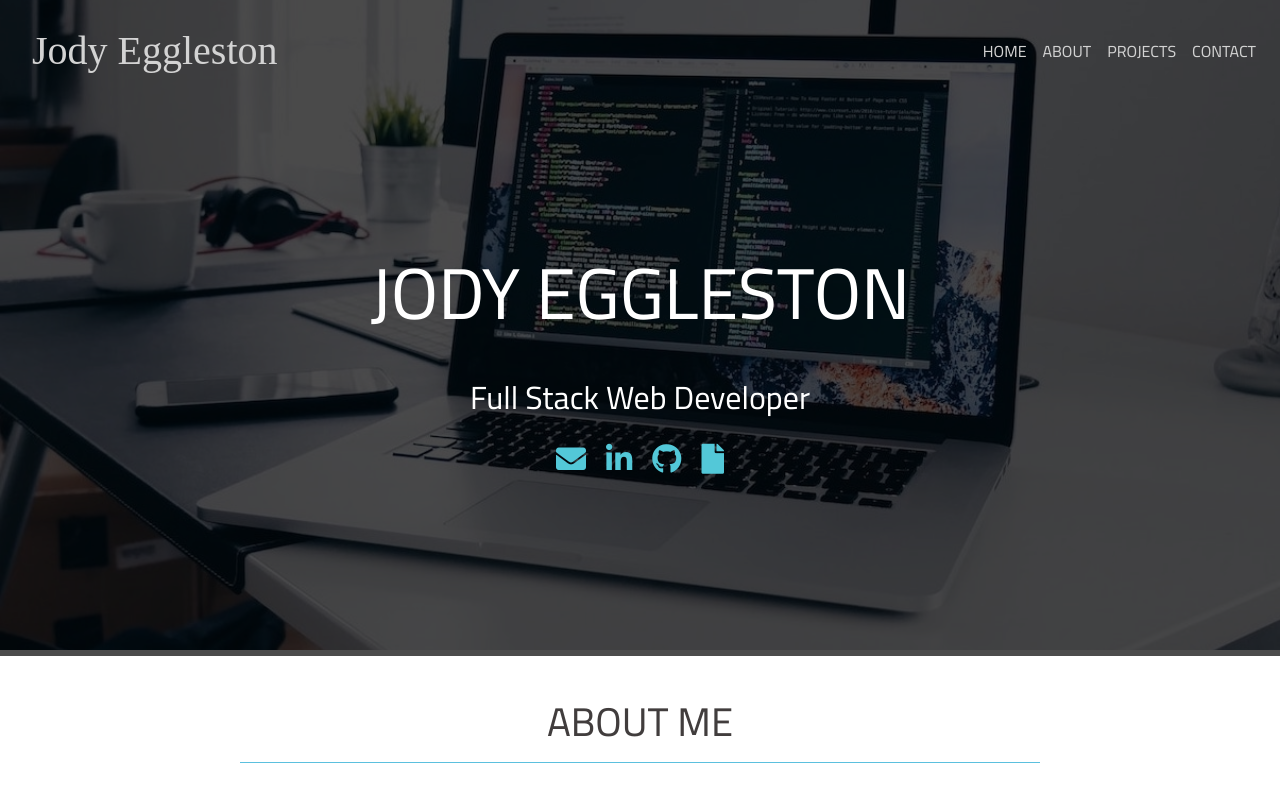
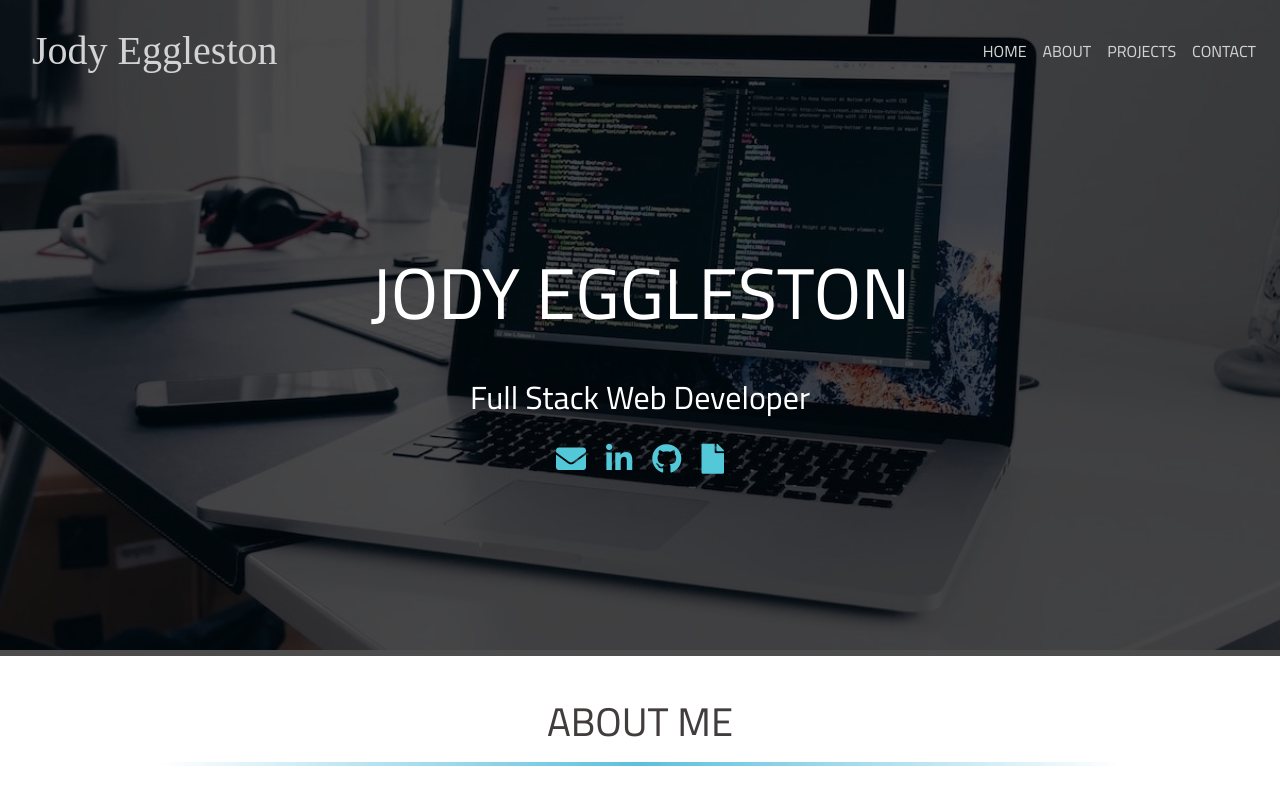
Before and after one commit to jmeggles/Portfolio, a React (Create React App) app: page / in a window 1280 px wide. Shown: the top 800 px of the page. Built offline with nearby package versions, Linux system fonts and the light colour scheme; a web font is replaced by a local one.

Commit message:
fixed home link in nav and css lines under each section title

```diff
--- a/src/components/About/style.css
+++ b/src/components/About/style.css
@@ -6,10 +6,11 @@
     /* line under the title for all sections in this app */
   content: ""; /* plain line */
   display: block;
-  width: 50rem; /* unit of typography equal to the root font-size. Meaning, 1rem is always equal to the font-size defined in <html> */
+  width: 60rem; /* unit of typography equal to the root font-size. Meaning, 1rem is always equal to the font-size defined in <html> */
   margin: 1rem auto;
-  background: #5bc0de;
-  height: 1px; /* using pixels to keep the same size throughout page */
+  /* background: linear-gradient(to right, #5bc0de, #4c4853,  #5bc0de, transparent); */
+  background: linear-gradient(70deg, white 0%, #5bc0de 50%, #5bc0de 50%, white 100%);
+  height: .1em; /* using pixels to keep the same size throughout page */
   margin-bottom: 4rem;
 }
 
--- a/src/components/Banner/Banner.jsx
+++ b/src/components/Banner/Banner.jsx
@@ -11,7 +11,7 @@ const Banner = () => {
         {/* dark overlay */}
         <div className="overlay">
           <Container className="bannerContainer">
-            <h1 className="bannerName">JODY EGGLESTON</h1>
+            <h1 className="bannerName" id="home">JODY EGGLESTON</h1>
             <h4 className="bannerTitle"> Full Stack Web Developer</h4>
             <div className="bannerIcons">
               <a
```
Also changed, not shown: src/components/Contact/style.css (line endings or trailing spaces).
